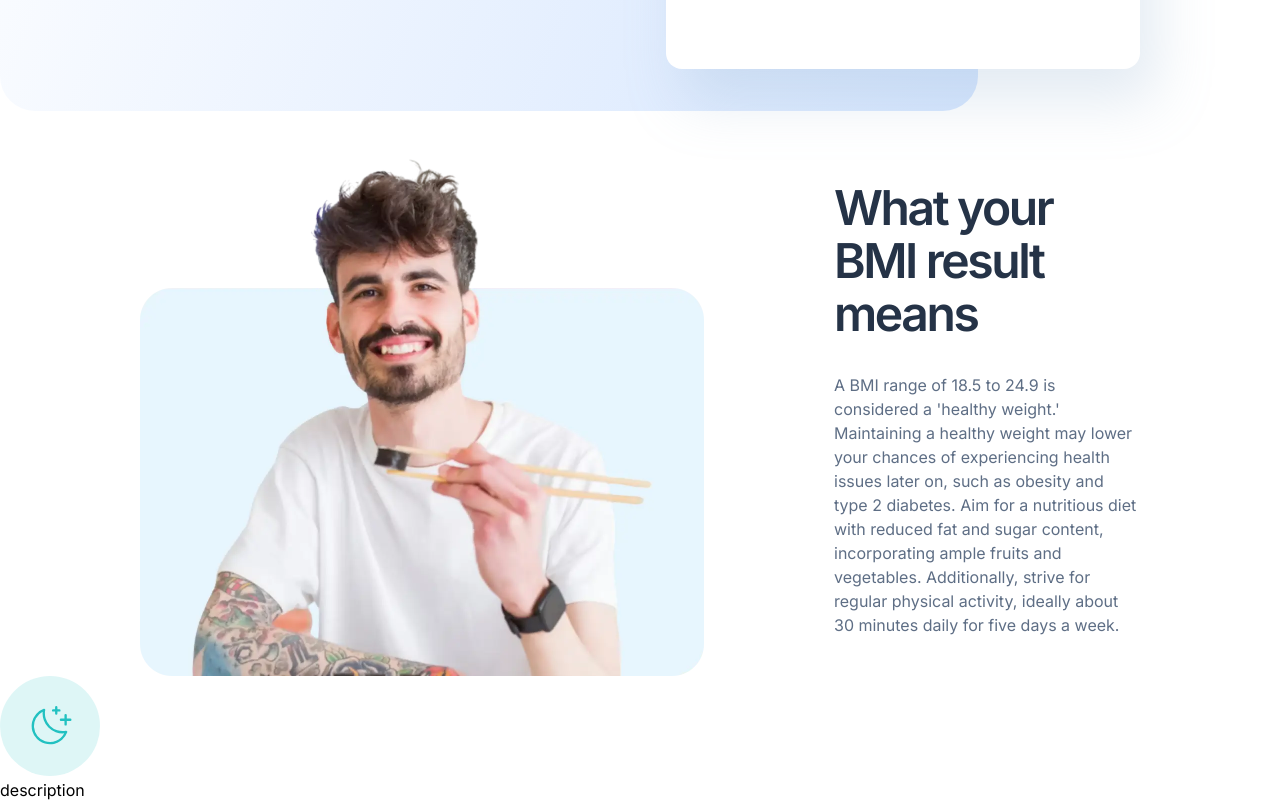
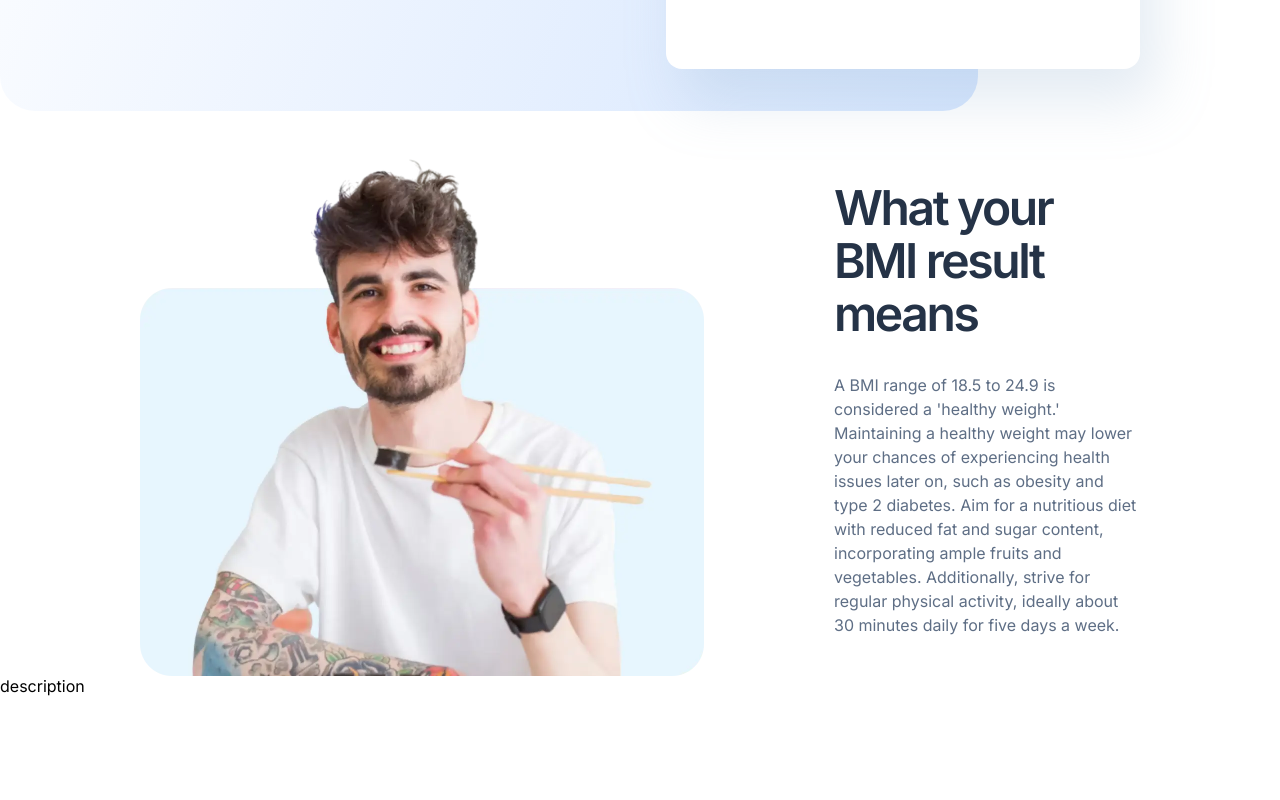
Before and after one commit to caarlosdamian/bmi-calculator, a Next.js app: page / in a window 1280 px wide. Shown: the part 529-1329 px from the top of the page. After the commit the page ends 1225 px from the top, so only its background shows below. Built offline with nearby package versions, Linux system fonts and the light colour scheme.

Commit message:
added benefits info

```diff
--- a/src/sections/benefits/Benefits.tsx
+++ b/src/sections/benefits/Benefits.tsx
@@ -5,8 +5,8 @@ import Image from 'next/image';
 
 export const Benefits = () => {
   return (
-    <section id="features">
-        <Image  width={100} height={100} src={test}/>
+    <section id="features" className={styles.container}>
+
     </section>
   )
 }
```
